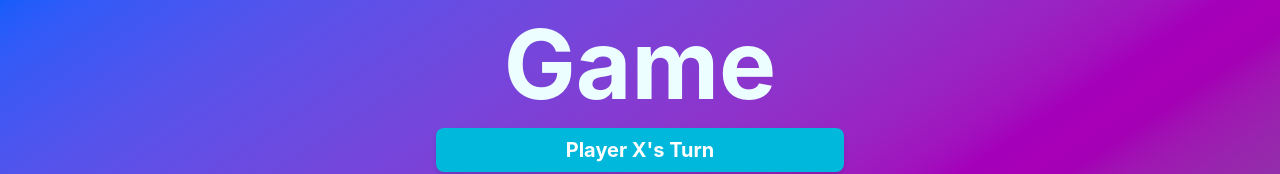
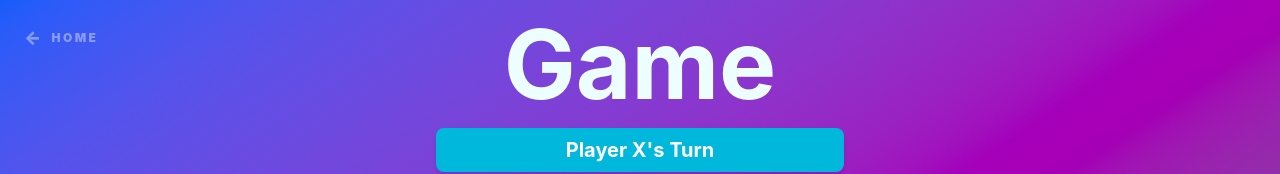
Before and after one commit to team-Segfault-Society-42/Ft_transcendence, a React app in the folder frontend/: page /game in a window 1280 px wide. Shown: the top 174 px of the page. Built offline with nearby package versions, Linux system fonts and the light colour scheme; the HTML template or start-up script is replaced by a standard one.

Commit message:
feat(routing): add button back to Home in page Game #14

```diff
--- a/frontend/src/components/Board.tsx
+++ b/frontend/src/components/Board.tsx
@@ -1,5 +1,6 @@
 import { useState } from "react"
 import Square from "./Square"
+import { Link } from 'react-router-dom'
 
 const lines = [
 	[0, 1, 2], [3, 4, 5], [6, 7, 8],
@@ -59,6 +60,12 @@ export default function Board() {
 
 	return (
 		<div className="relative inline-block text-center p-4">
+			<Link
+				to="/"
+				className="fixed top-6 left-6 text-white/40 hover:text-white hover:scale-110 transition-all flex items-center gap-2 text-xs font-black uppercase tracking-[0.2em] z-50"
+			>
+				<span className="text-lg">←</span> Home
+			</Link>
 			<div className={`mb-6 py-2 rounded-lg text-xl font-bold shadow-md ${!isXturn ? "bg-cyan-500 text-white" : "bg-fuchsia-500 text-white"
 				}`}>
 				{isXturn ? "Player O's Turn" : "Player X's Turn"}
@@ -79,7 +86,8 @@ export default function Board() {
 				</div>
 			</div>
 
-			{showPopup && (
+			{
+				showPopup && (
 					<div className="absolute inset-0 flex items-center justify-center bg-black/80 rounded-xl z-40">
 						<div className="bg-white p-8 rounded-xl shadow-xl flex flex-col items-center">
 							<h2 className={`text-2xl font-bold mb-4 ${winner === "X" ? "text-cyan-500" : winner === "O" ? "text-fuchsia-500" : "text-gray-700"
@@ -94,7 +102,8 @@ export default function Board() {
 							</button>
 						</div>
 					</div>
-			)}
+				)
+			}
 			<div className="grid grid-cols-3 gap-3">
 				{state.map((value, i) => (
 					<Square key={i} value={value} onSquareClick={() => handleSquareClicked(i)} />
@@ -108,6 +117,6 @@ export default function Board() {
 			>
 				RESET SESSION
 			</button>
-		</div>
+		</div >
 	)
 }
```
Lines whose indentation alone changed are shown as unchanged.
